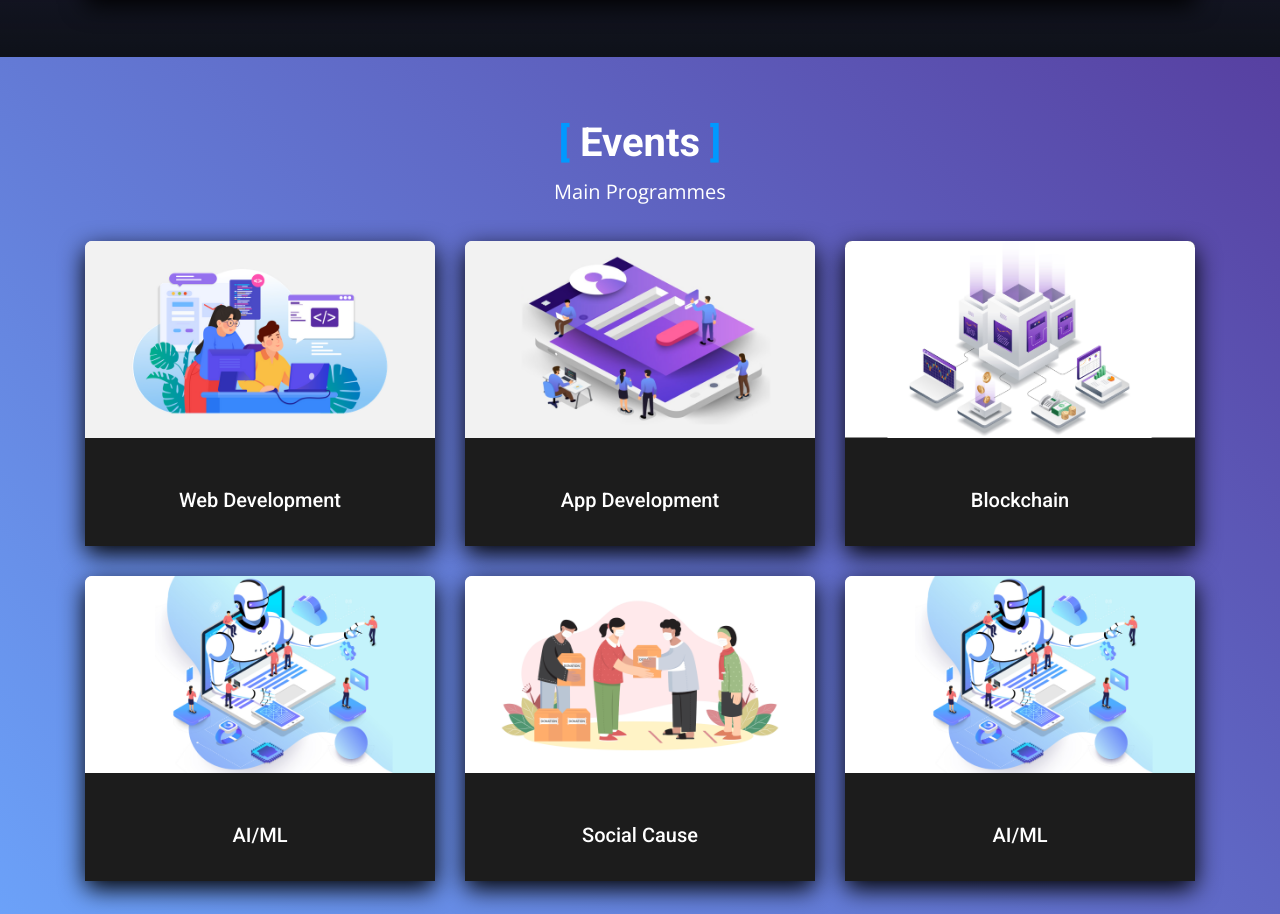
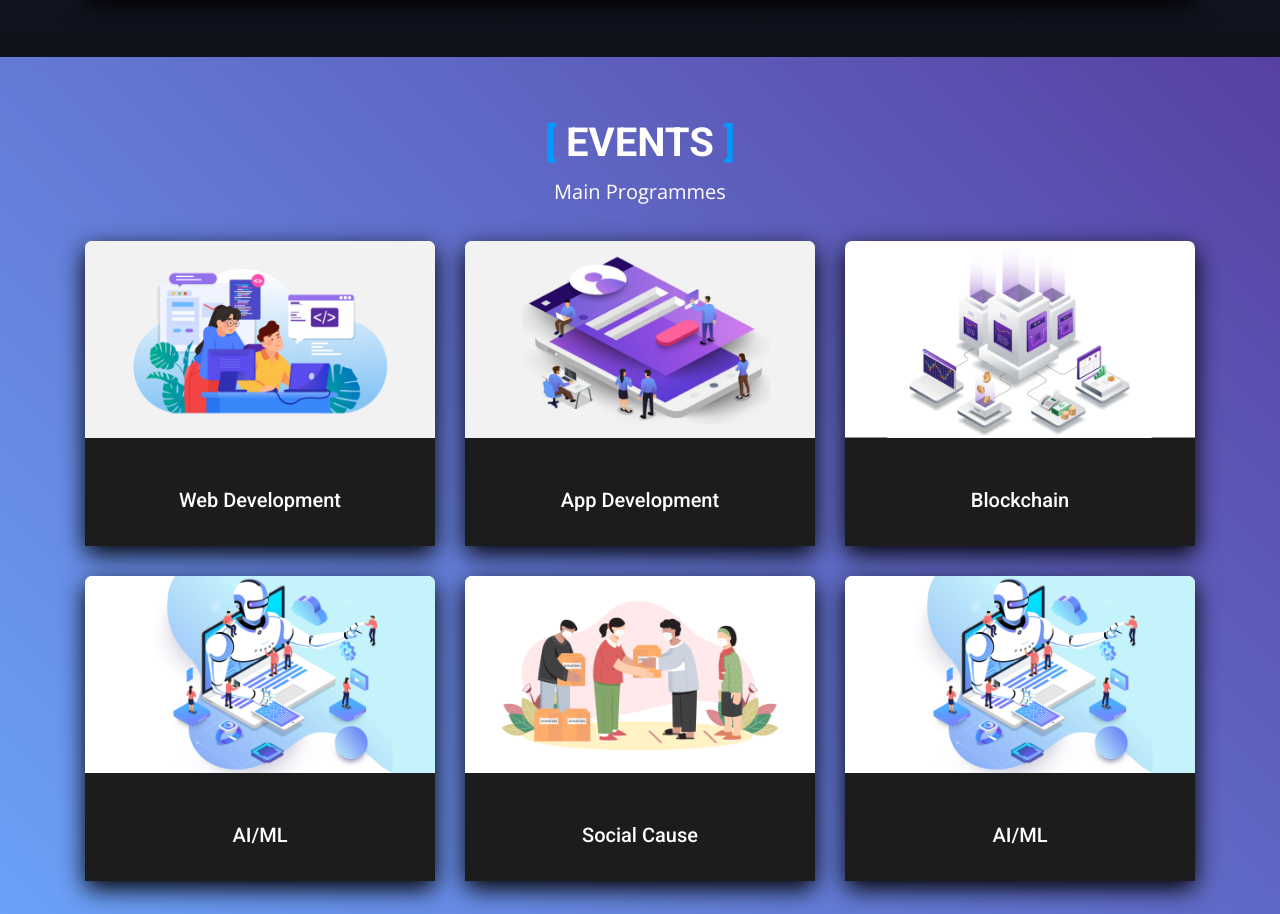
Before and after one commit to shadowelite-sec/technora, a plain HTML site: page index.html in a window 1280 px wide. Shown: the part 2465-3379 px from the top of the page. Drawn offline with nearby package versions, Linux system fonts and the light colour scheme; files whose address does not match are found by name.

Commit message:
event name

```diff
--- a/index.html
+++ b/index.html
@@ -823,7 +823,7 @@
 			<div class="row">
 				<div class="col-12">
 					<div class="section-title-header text-center">
-						<h2 class="section-title wow fadeInUp" data-wow-delay="0.2s">Events</h2>
+						<h2 class="section-title wow fadeInUp" data-wow-delay="0.2s">EVENTS</h2>
 						<p class="wow fadeInDown" data-wow-delay="0.2s">Main Programmes</p>
 					</div>
 				</div>
```
